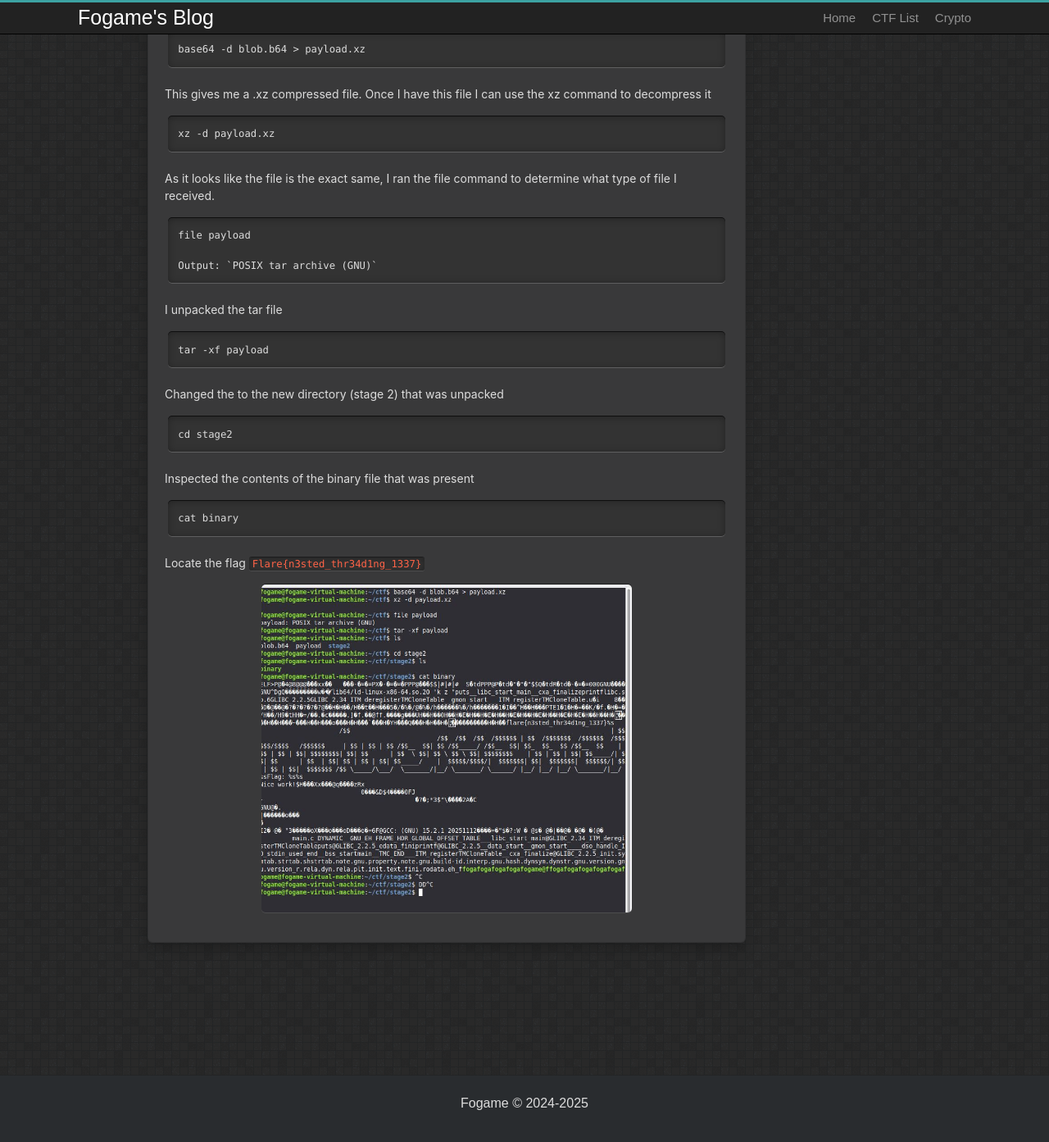
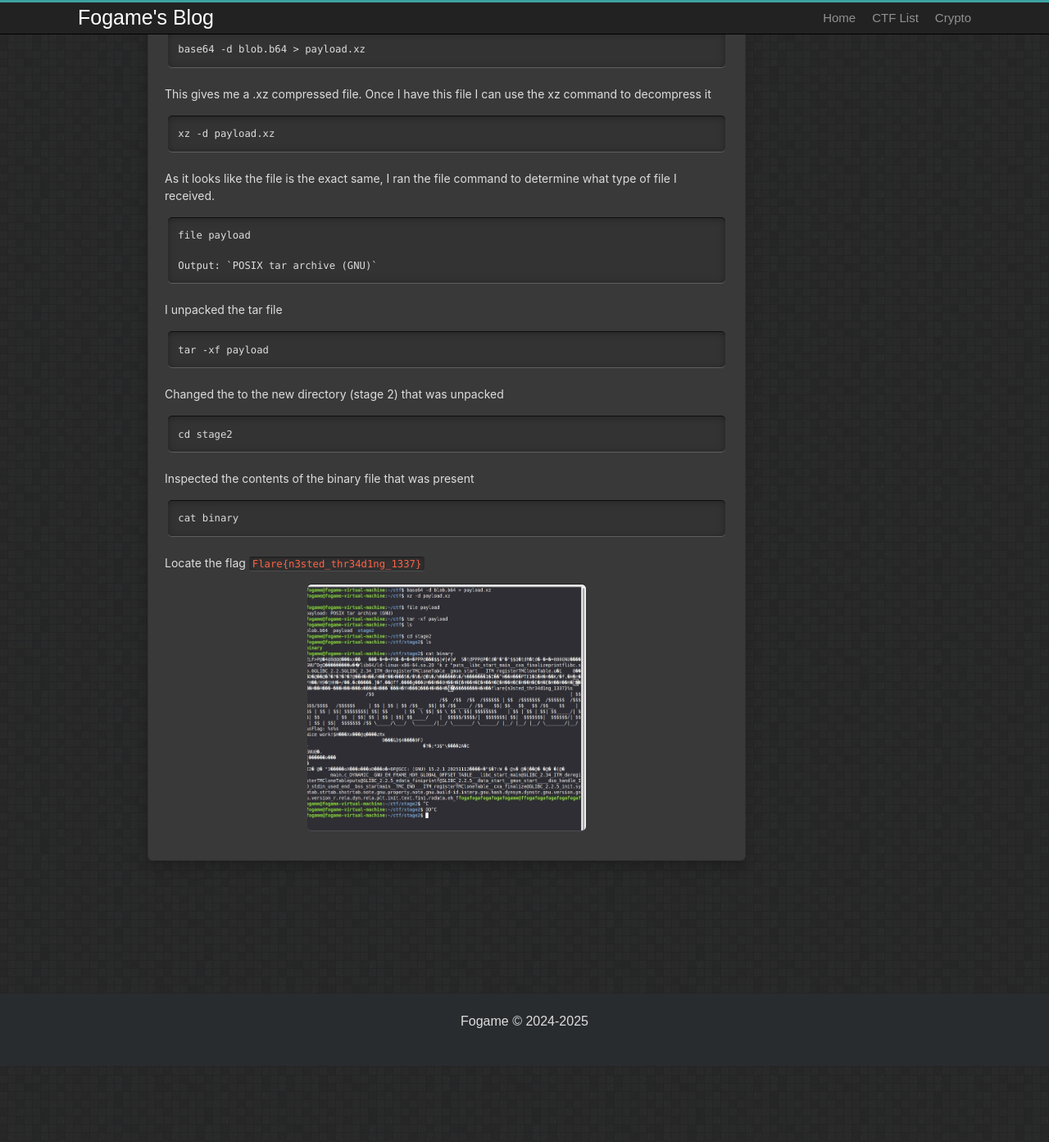
Before and after one commit to fogame234/fogamectf, a Jekyll site: the page built from _posts/2025-12-08-all-layer-walkers.md, in a window 1280 px wide and 1400 px high, scrolled down 5499 px. Shown: the top 1393 px of the window at 82% size. Built offline with Jekyll 4.4.1, drawn with Linux system fonts in a browser that asks for light colours; after the commit the page ends 6799 px from its top, so only the background shows below that.

Commit message:
Update theme.scss

```diff
--- a/assets/css/theme.scss
+++ b/assets/css/theme.scss
@@ -518,7 +518,7 @@ table.inner-borders {
 .large-responsive-img {
     max-width: 200%; /* Prevents the image from exceeding the width of its container */
     height: auto; /* Keeps the image's aspect ratio intact */
-    max-height: 400px; /* Optional: Limits maximum height to 200px */
+    max-height: 400px; /* Optional: Limits maximum height to 400px */
     display: block;         /* Makes the image a block element */
     margin-left: auto;      /* Auto margin on the left side */
     margin-right: auto;     /* Auto margin on the right side */
@@ -528,7 +528,7 @@ table.inner-borders {
 .medium-responsive-img {
     max-width: 150%; /* Prevents the image from exceeding the width of its container */
     height: auto; /* Keeps the image's aspect ratio intact */
-    max-height: 400px; /* Optional: Limits maximum height to 200px */
+    max-height: 300px; /* Optional: Limits maximum height to 300px */
     display: block;         /* Makes the image a block element */
     margin-left: auto;      /* Auto margin on the left side */
     margin-right: auto;     /* Auto margin on the right side */
```
